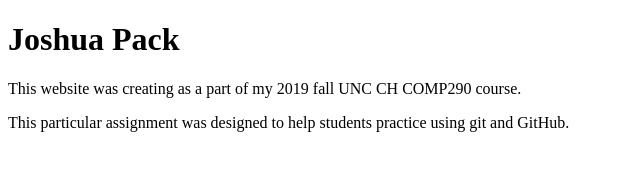
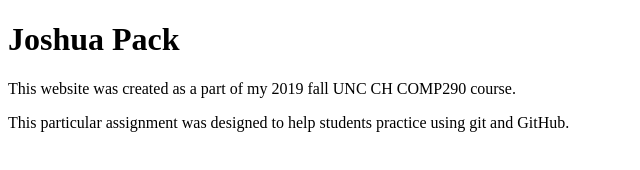
Before and after one commit to JoshuaPackMan/comp290site, a plain HTML site: page index.html in a window 1280 px wide. Shown: the full height of the page, 0-640 px from the left. Drawn offline with Linux system fonts and the light colour scheme.

Commit message:
Fixed index.html grammar errors

```diff
--- a/index.html
+++ b/index.html
@@ -4,11 +4,11 @@
     <meta charset="UTF-8">
     <meta name="viewport" content="width=device-width, initial-scale=1.0">
     <meta http-equiv="X-UA-Compatible" content="ie=edge">
-    <title>COMP290 site</title>
+    <title>290 site</title>
 </head>
 <body>
     <h1>Joshua Pack</h1>
-    <p>This website was creating as a part of my 2019 fall UNC CH COMP290 course.</p>
+    <p>This website was created as a part of my 2019 fall UNC CH COMP290 course.</p>
     <p>This particular assignment was designed to help students practice using git and GitHub.</p>
 </body>
 </html>
```
